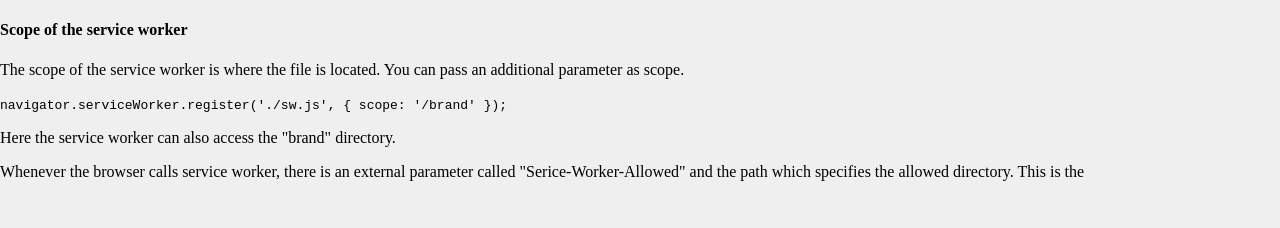
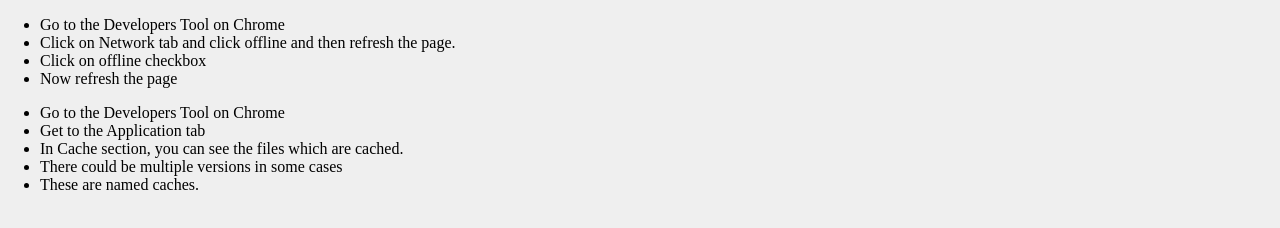
Before and after one commit to Progressive-Web-App-Components/serviceWorker, a plain HTML site: page index.html in a window 1280 px wide. Drawn offline with Linux system fonts and the light colour scheme.

Commit message:
update content

```diff
--- a/index.html
+++ b/index.html
@@ -6,15 +6,19 @@
   <link rel="stylesheet" href="style.css">
 </head>
 <body>
-  <h4>Scope of the service worker</h4>
-  <p>The scope of the service worker is where the file is located. You can pass an additional parameter as scope.</p>
-
-  <code>
-    navigator.serviceWorker.register('./sw.js', { scope: '/brand' });
-  </code>
-
-  <p>Here the service worker can also access the "brand" directory.</p>
-  <p>Whenever the browser calls service worker, there is an external parameter called "Serice-Worker-Allowed" and the path which specifies the allowed directory. This is the </p>
+  <ul>
+    <li>Go to the Developers Tool on Chrome</li>
+    <li>Click on Network tab and click offline and then refresh the page.</li>
+    <li>Click on offline checkbox</li>
+    <li>Now refresh the page</li>
+  </ul>
+  <ul>
+    <li>Go to the Developers Tool on Chrome</li>
+    <li>Get to the Application tab</li>
+    <li>In Cache section, you can see the files which are cached.</li>
+    <li>There could be multiple versions in some cases</li>
+    <li>These are named caches.</li>
+  </ul>
 
   <script>
     let serviceWorkerPath = window.location.href.match('github') ? 'https://jagatjeevan.github.io/serviceWorkerSpike/sw.js' : './sw.js';
--- a/sw.js
+++ b/sw.js
@@ -1,4 +1,4 @@
-var version = '8';
+var version = '2';
 
 // for github
 var CacheArray = [
@@ -54,6 +54,7 @@ self.addEventListener('fetch', function(event) {
         return caches.match(new Request(offlineHtml));
       }
       // The below line is buggy. The fetch header needs to be cleared after a request is done.
+      //
       return fetch(event.request);
     }));
 });
--- a/test.js
+++ /dev/null
@@ -1 +0,0 @@
-console.log('test');
```
